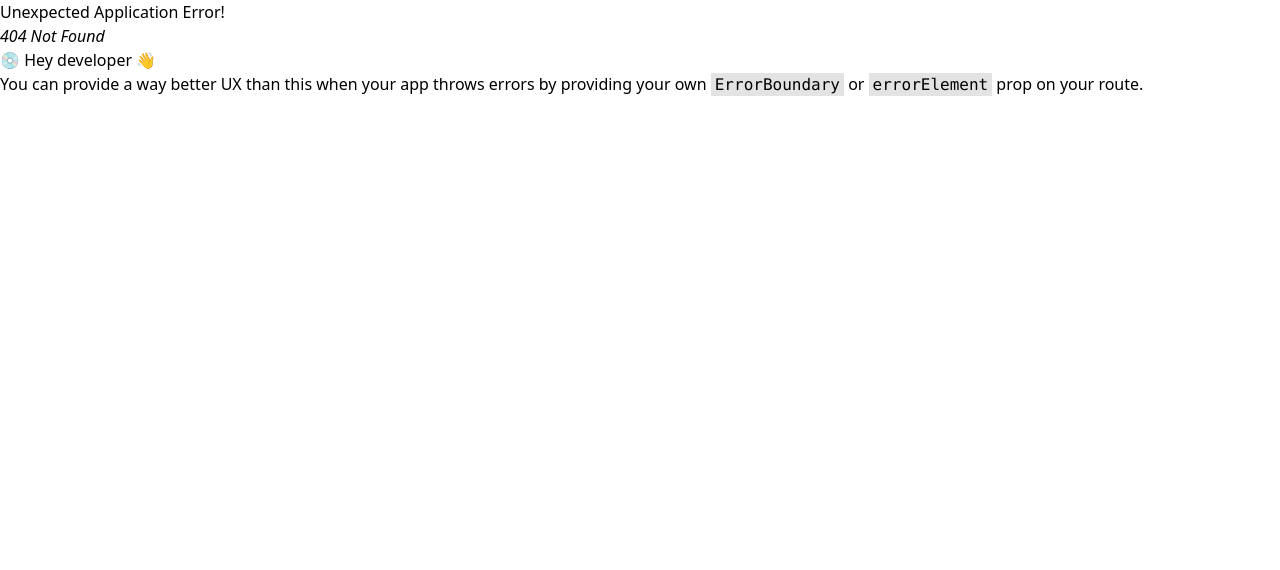
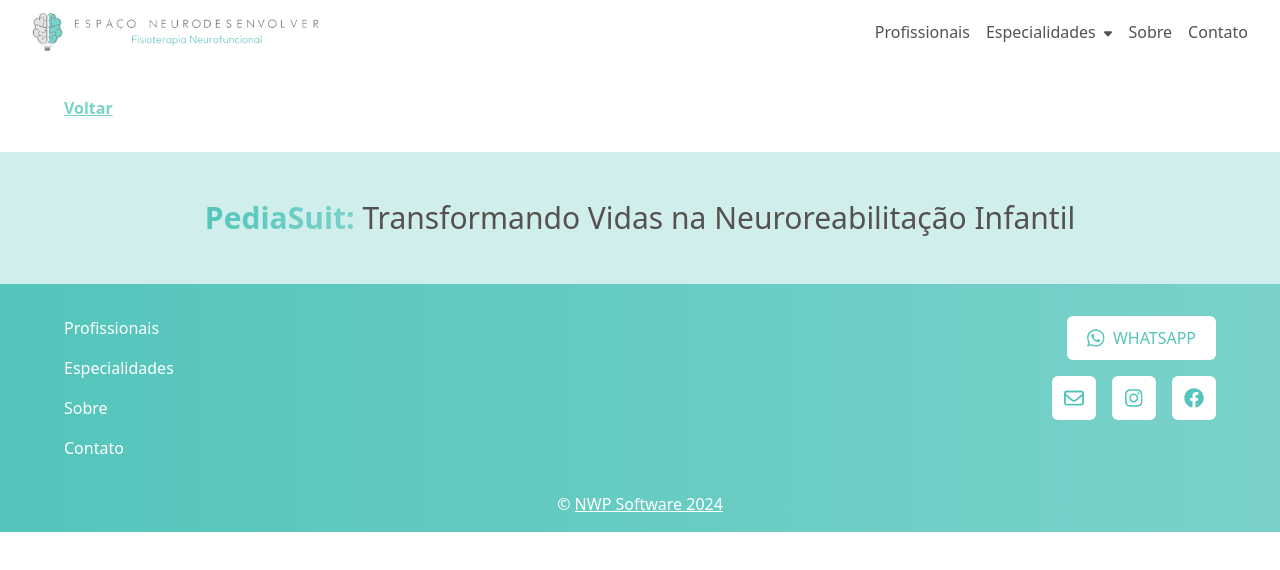
Before and after one commit to NathanPatrzyk/espaconeurodesenvolver, a React (Vite) app: page /especialidades/pediasuit in a window 1280 px wide. Before the commit this address had no page. Shown: the top 570 px of the page. Built offline with nearby package versions, Linux system fonts and the light colour scheme.

Commit message:
version-4.1.0

```diff
--- /dev/null
+++ b/src/components/ButtonAlternativeDark.jsx
@@ -0,0 +1,11 @@
+const ButtonAlternativeDark = (props) => {
+  return (
+    <button
+      className="flex align-center justify-left gap-2 text-light-neuro font-sm font-medium bg-gradient-to-r from-dark-cyan-neuro to-cyan-neuro py-[10px] px-[20px] rounded-md hover:opacity-80"
+    >
+      {props.children}
+    </button>
+  );
+};
+
+export default ButtonAlternativeDark;
--- a/src/components/NavItem.jsx
+++ b/src/components/NavItem.jsx
@@ -1,20 +1,62 @@
+import React, { useState } from "react";
 import IconSeeMore from "../assets/see-more.svg";
 
 const NavItem = (props) => {
-  if (props.childrens)
+  let [open, setOpen] = useState(false);
+  if (props.childrens) {
+    if (!open) {
+      return (
+        <div className="md:p-0 p-2">
+          <a
+            className="block text-dark-neuro font-medium hover:opacity-80 cursor-pointer"
+            href={props.link}
+            onClick={() => setOpen(!open)}
+          >
+            {props.name}
+            <img className="inline ps-2 pb-0.5" src={IconSeeMore} />
+          </a>
+        </div>
+      );
+    } else {
+      return (
+        <div>
+          <div className="md:p-0 p-2">
+            <a
+              className="block text-dark-neuro font-medium hover:opacity-80 cursor-pointer"
+              href={props.link}
+              onClick={() => setOpen(!open)}
+            >
+              {props.name}
+              <img
+                className={`inline pb-0.5 ${
+                  open ? "pe-2 rotate-180" : "ps-2 rotate-0"
+                }`}
+                src={IconSeeMore}
+              />
+            </a>
+          </div>
+          <div className="md:w-screen md:absolute right-0 top-[64px] md:bg-white md:bg-opacity-90 md:pb-3 md:p-0 px-4">
+            {props.childrens.map((children) => (
+              <a
+                className="block md:text-end text-dark-neuro hover:opacity-80 cursor-pointer md:mb-2 md:me-[221px] m-2"
+                href={children.link}
+              >
+                {children.name}
+              </a>
+            ))}
+          </div>
+        </div>
+      );
+    }
+  } else {
     return (
-      <div className="text-dark-neuro font-medium md:p-0 p-2 hover:opacity-80 cursor-pointer duration-500">
-        <a href={props.link}>{props.name}<img className="inline ps-2 pb-0.5" src={IconSeeMore} /></a>
-				{props.childrens.map((children) => (
-          <a href={children.link}>{children.name}</a>
-        ))}
-				{/* CONTINUAR SEGUINDO O VIDEO DO YOUTUBE PARA FAZER ABRIR E FECHAR O MENU DE CADA ITEM DA NAV ... */}
-      </div>
-    );
-  else {
-    return (
-      <div className="text-dark-neuro font-medium md:p-0 p-2 hover:opacity-80 cursor-pointer duration-500">
-        <a href={props.link}>{props.name}</a>
+      <div className="md:p-0 p-2">
+        <a
+          className="block text-dark-neuro font-medium hover:opacity-80 cursor-pointer"
+          href={props.link}
+        >
+          {props.name}
+        </a>
       </div>
     );
   }
--- a/src/components/Speciality.jsx
+++ b/src/components/Speciality.jsx
@@ -1,6 +1,31 @@
 import React from "react";
 
+import ButtonAlternativeDark from "../components/ButtonAlternativeDark";
+
 const Speciality = (props) => {
+  if (props.link) {
+    return (
+      <section className="flex md:flex-row flex-col bg-light-cyan-neuro">
+        <div className="flex-1 flex items-center justify-center md:px-16 md:py-12 py-8 md:bg-gradient-to-r md:from-dark-cyan-neuro md:to-cyan-neuro bg-gradient-to-r from-transparent to-transparent md:rounded-none md:rounded-tr-[800px] rounded-none">
+          <img
+            src={props.image}
+            className="sm:size-[300px] size-[90vw] max-w-[300px] max-h-[300px]"
+          ></img>
+        </div>
+        <div className="flex-1 flex flex-col justify-center md:py-32 md:px-16 px-4 py-8">
+          <h2 className="font-bold bg-gradient-to-r from-dark-cyan-neuro to-cyan-neuro text-transparent bg-clip-text text-3xl">
+            {props.title}
+          </h2>
+          <p className="text-dark-neuro py-6">{props.description}</p>
+          <a href={props.link}>
+              <ButtonAlternativeDark>
+                  <div>SAIBA MAIS</div>
+              </ButtonAlternativeDark>
+            </a>
+        </div>
+      </section>
+    );
+  } else {
     return (
       <section className="flex md:flex-row flex-col bg-light-cyan-neuro">
         <div className="flex-1 flex items-center justify-center md:px-16 md:py-12 py-8 md:bg-gradient-to-r md:from-dark-cyan-neuro md:to-cyan-neuro bg-gradient-to-r from-transparent to-transparent md:rounded-none md:rounded-tr-[800px] rounded-none">
@@ -17,6 +42,7 @@ const Speciality = (props) => {
         </div>
       </section>
     );
+  }
 };
 
 export default Speciality;
--- a/src/main.jsx
+++ b/src/main.jsx
@@ -5,6 +5,7 @@ import { createBrowserRouter, RouterProvider } from "react-router-dom";
 
 import Home from "./routes/Home";
 import Professionals from "./routes/Professionals";
+import PediaSuit from "./routes/PediaSuit";
 
 const router = createBrowserRouter([
   {
@@ -15,6 +16,10 @@ const router = createBrowserRouter([
     path: "profissionais",
     element: <Professionals />,
   },
+  {
+    path: "especialidades/pediasuit",
+    element: <PediaSuit />,
+  },
 ]);
 
 ReactDOM.createRoot(document.getElementById("root")).render(
--- a/src/routes/Home.jsx
+++ b/src/routes/Home.jsx
@@ -28,6 +28,7 @@ function Home() {
           image={ImagePediasuit}
           title="PediaSuit"
           description="É uma abordagem revolucionária na neuroreabilitação infantil, projetada para crianças com desafios neuromotores. Descubra como esse protocolo funciona e como ele pode fazer a diferença na vida de nossos pequenos pacientes!"
+          link="especialidades/pediasuit"
         />
       </div>
       <div id="contato">
--- /dev/null
+++ b/src/routes/PediaSuit.jsx
@@ -0,0 +1,25 @@
+import Nav from "../components/Nav";
+import Footer from "../components/Footer";
+import LinkGoBack from "../components/LinkGoBack";
+
+function PediaSuit() {
+  return (
+    <div>
+      <LinkGoBack />
+      <main className="flex md:flex-row flex-col-reverse bg-light-cyan-neuro">
+        <div className="flex-1 flex flex-col justify-center md:px-16 md:py-12 py-8 ">
+          <h1 className="text-dark-neuro text-3xl text-center">
+            <span className="font-bold bg-gradient-to-r from-dark-cyan-neuro to-cyan-neuro text-transparent bg-clip-text text-3xl">
+              PediaSuit:
+            </span>{" "}
+            Transformando Vidas na Neuroreabilitação Infantil
+          </h1>
+        </div>
+      </main>
+      <Nav />
+      <Footer />
+    </div>
+  );
+}
+
+export default PediaSuit;
```
Lines whose indentation alone changed are shown as unchanged.
